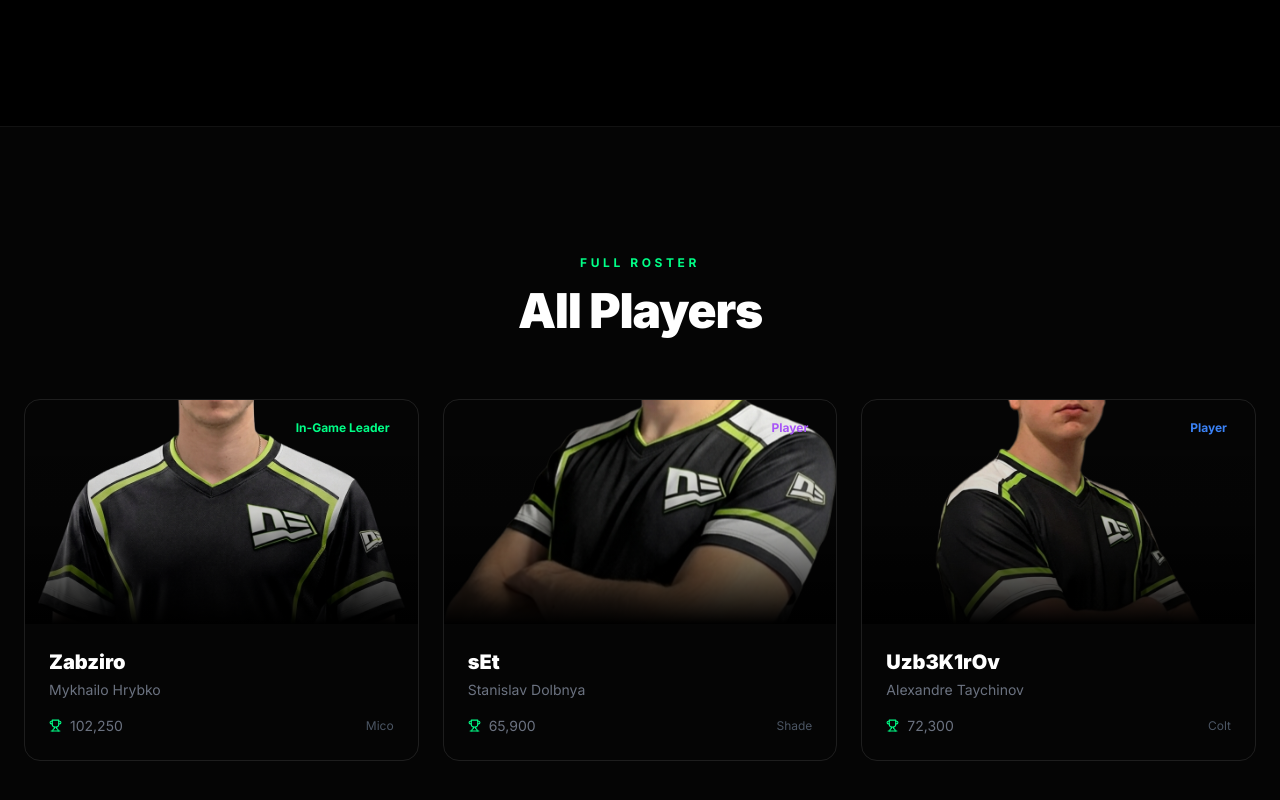
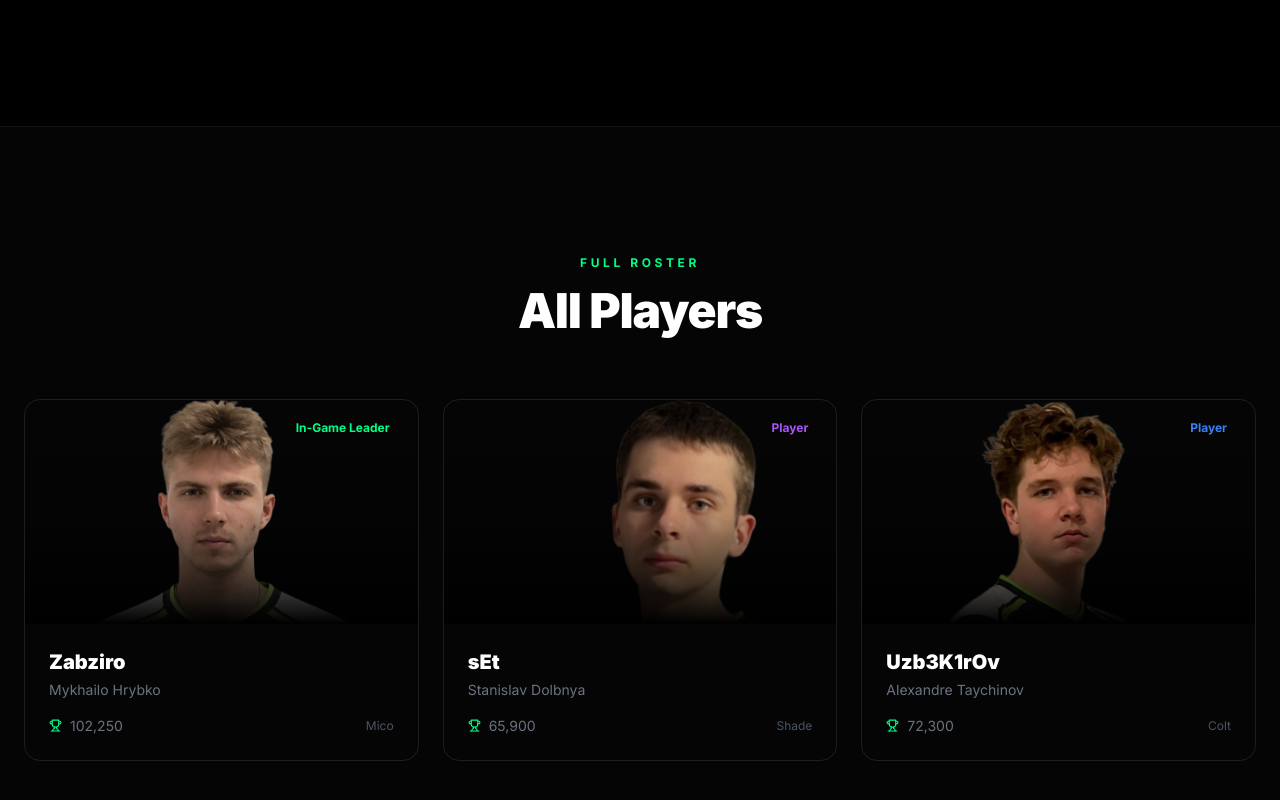
Before and after one commit to Hrybkozab/NewEra-site, a React (Vite) app: page /#/team in a window 1280 px wide. Shown: the part 1690-2490 px from the top of the page. Built offline with nearby package versions, Linux system fonts and the light colour scheme; a web font is replaced by a local one.

Commit message:
adjust player image position

```diff
--- a/src/pages/Home.tsx
+++ b/src/pages/Home.tsx
@@ -92,19 +92,22 @@ const players = [
     tag: "Zabziro",
     role: "In-Game Leader",
     trophies: "102,250",
-    img: "/images/team/player-image3.png.png"
+    img: "/images/team/player-image3.png.png",
+    position: "center top"
   },
   {
     tag: "sEt",
     role: "Player",
     trophies: "65,900",
-    img: "/images/team/player-image4.png"
+    img: "/images/team/player-image4.png",
+    position: "center top"
   },
   {
     tag: "Uzb3K1rOv",
     role: "Player",
     trophies: "72,300",
-    img: "/images/team/player-image1.png.png"
+    img: "/images/team/player-image1.png.png",
+    position: "center top"
   }
 ];
 
@@ -276,6 +279,7 @@ export default function Home() {
                     src={player.img}
                     alt={player.tag}
                     className="h-full w-full object-cover transition-transform duration-700 group-hover:scale-110"
+                    style={{ objectPosition: player.position }}
                   />
                   <div className="absolute inset-0 bg-gradient-to-t from-black via-black/20 to-transparent" />
                   <div className="absolute bottom-4 left-4">
--- a/src/pages/Team.tsx
+++ b/src/pages/Team.tsx
@@ -32,7 +32,8 @@ const players = [
     mainBrawler: "Mico",
     bio: "The tag founder and team captain. He started his esports career in 2024 and led NewEra through the early monthly qualifiers.",
     img: "/images/team/player-image3.png.png",
-    color: "rgba(0, 255, 135, 1)"
+    color: "rgba(0, 255, 135, 1)",
+    position: "center top"
   },
   {
     tag: "sEt",
@@ -42,7 +43,8 @@ const players = [
     mainBrawler: "Shade",
     bio: "A flexible player who adapts to any draft and gives the team the freedom to switch styles mid-series.",
     img: "/images/team/player-image4.png",
-    color: "rgba(168, 85, 247, 1)"
+    color: "rgba(168, 85, 247, 1)",
+    position: "center top"
   },
   {
     tag: "Uzb3K1rOv",
@@ -52,7 +54,8 @@ const players = [
     mainBrawler: "Colt",
     bio: "Known for calm positioning and defensive awareness, he helps the roster stay stable during aggressive sets.",
     img: "/images/team/player-image1.png.png",
-    color: "rgba(59, 130, 246, 1)"
+    color: "rgba(59, 130, 246, 1)",
+    position: "center top"
   }
 ];
 
@@ -121,6 +124,7 @@ export default function Team() {
                   src={players[activePlayer].img}
                   alt={players[activePlayer].tag}
                   className="h-full w-full object-cover"
+                  style={{ objectPosition: players[activePlayer].position }}
                 />
                 <div className="absolute inset-0 hidden bg-gradient-to-r from-transparent to-black/80 md:block" />
                 <div className="absolute inset-0 bg-gradient-to-t from-black/80 to-transparent md:hidden" />
@@ -173,6 +177,7 @@ export default function Team() {
                     src={player.img}
                     alt={player.tag}
                     className="h-full w-full object-cover transition-transform duration-700 group-hover:scale-110"
+                    style={{ objectPosition: player.position }}
                   />
                   <div className="absolute inset-0 bg-gradient-to-t from-black via-black/20 to-transparent" />
                   <div
```
